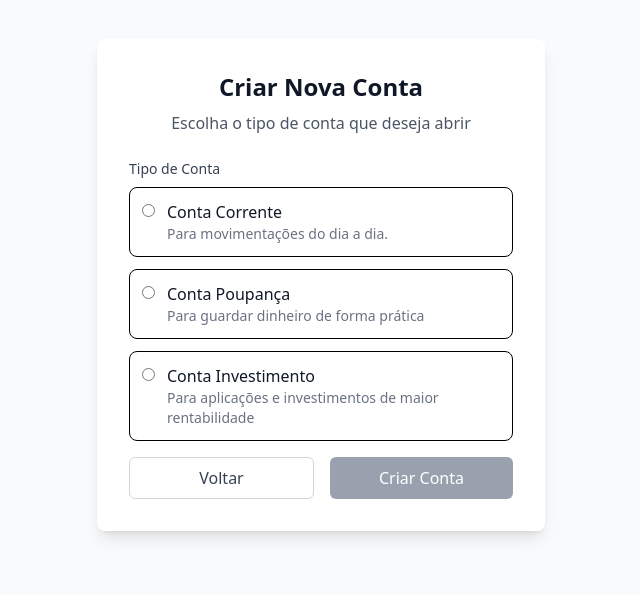
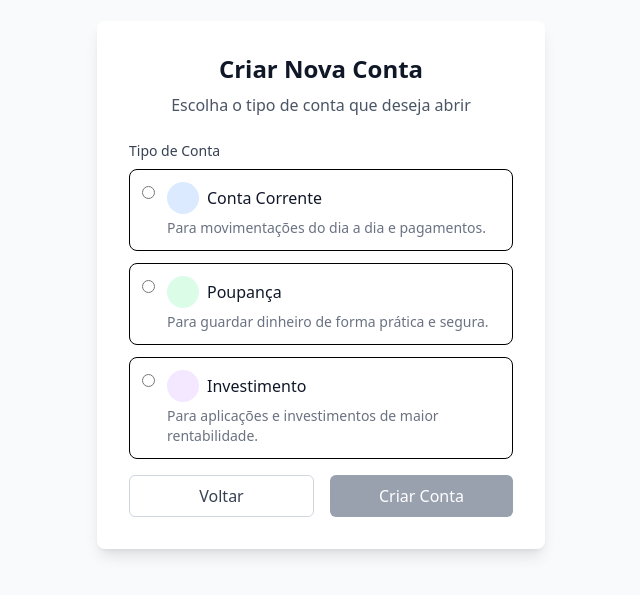
Before and after one commit to stclaire1/hire-wire, a Vue app in the folder front-end/: page /create-account in a window 1280 px wide. Shown: the part 115-710 px from the top of the page, without its empty margins (319-959 px from the left). Built offline with nearby package versions, Linux system fonts and the light colour scheme; sample sign-in values are in the browser's storage; the HTML template or start-up script is replaced by a standard one.

Commit message:
Create new types file and updated CreateAccountView

```diff
--- a/front-end/src/stores/auth.ts
+++ b/front-end/src/stores/auth.ts
@@ -8,8 +8,9 @@ export const useAuthStore = defineStore('auth', () => {
   const error = ref<string | null>(null)
 
   const isAuthenticated = computed(() => !!user.value)
-
-  // initialize user from localStorage
+  /**
+   * initialize user from localStorage
+   */
   const initAuth = () => {
     const storedUser = authService.getStoredUser()
     if (storedUser && authService.isAuthenticated()) {
--- a/front-end/src/types/index.ts
+++ b/front-end/src/types/index.ts
@@ -0,0 +1,45 @@
+export interface Account {
+  id: number
+  user_id: number
+  account_number: string
+  account_type: 'checking' | 'savings' | 'investment'
+  balance: number
+  is_active?: boolean // optional since API might (probably won't) not return this field
+  created_at: string
+  updated_at: string
+}
+
+export interface CreateAccountData {
+  account_type: 'checking' | 'savings' | 'investment'
+}
+
+export interface AccountResponse {
+  success: boolean
+  message: string
+  data?: {
+    account: Account
+  }
+  errors?: Record<string, string | string[]>
+}
+
+export interface AccountsListResponse {
+  success: boolean
+  message: string
+  data?: Account[] | {
+    accounts: Account[]
+  }
+  errors?: Record<string, string | string[]>
+}
+
+// account type label in pt-br
+export const ACCOUNT_TYPE_LABELS: Record<Account['account_type'], string> = {
+  checking: 'Conta Corrente',
+  savings: 'Poupança',
+  investment: 'Investimento'
+}
+
+// Utility type for account validation
+export interface AccountValidation {
+  isValid: boolean
+  errors: Record<string, string>
+}
--- a/front-end/src/views/CreateAccountView.vue
+++ b/front-end/src/views/CreateAccountView.vue
@@ -12,47 +12,42 @@
             Tipo de Conta
           </label>
           <div class="space-y-3">
-            <label class="flex items-start space-x-3 p-3 border rounded-lg hover:bg-gray-50 cursor-pointer">
+            <label
+              v-for="(label, type) in accountTypeOptions"
+              :key="type"
+              class="flex items-start space-x-3 p-3 border rounded-lg hover:bg-gray-50 cursor-pointer transition-colors"
+              :class="{ 'border-blue-500 bg-blue-50': accountType === type }"
+            >
               <input
                 type="radio"
                 v-model="accountType"
-                value="checking"
+                :value="type"
                 class="mt-1 text-blue-600 focus:ring-blue-500"
               >
-              <div>
-                <span class="font-medium text-gray-900">Conta Corrente</span>
-                <p class="text-sm text-gray-500">Para movimentações do dia a dia.</p>
-              </div>
-            </label>
-            <label class="flex items-start space-x-3 p-3 border rounded-lg hover:bg-gray-50 cursor-pointer">
-              <input
-                type="radio"
-                v-model="accountType"
-                value="savings"
-                class="mt-1 text-blue-600 focus:ring-blue-500"
-              >
-              <div>
-                <span class="font-medium text-gray-900">Conta Poupança</span>
-                <p class="text-sm text-gray-500">Para guardar dinheiro de forma prática</p>
-              </div>
-            </label>
-            <label class="flex items-start space-x-3 p-3 border rounded-lg hover:bg-gray-50 cursor-pointer">
-              <input
-                type="radio"
-                v-model="accountType"
-                value="investment"
-                class="mt-1 text-blue-600 focus:ring-blue-500"
-              >
-              <div>
-                <span class="font-medium text-gray-900">Conta Investimento</span>
-                <p class="text-sm text-gray-500">Para aplicações e investimentos de maior rentabilidade</p>
+              <div class="flex-1">
+                <div class="flex items-center space-x-2">
+                  <div :class="getAccountIconClass(type as Account['account_type'])" class="h-8 w-8 rounded-full"></div>
+                  <span class="font-medium text-gray-900">{{ label }}</span>
+                </div>
+                <p class="text-sm text-gray-500 mt-1">{{ getAccountDescription(type as Account['account_type']) }}</p>
               </div>
             </label>
           </div>
         </div>
 
+        <!-- validation errors -->
+        <div v-if="validationErrors.account_type" class="bg-yellow-50 border border-yellow-200 rounded-md p-3">
+          <p class="text-yellow-800 text-sm">{{ validationErrors.account_type }}</p>
+        </div>
+
+        <!-- API errors -->
         <div v-if="error" class="bg-red-50 border border-red-200 rounded-md p-3">
-          <p class="text-red-600 text-sm">{{ error }}</p>
+          <div class="flex">
+            <svg class="h-5 w-5 text-red-400 flex-shrink-0" fill="none" viewBox="0 0 24 24" stroke="currentColor">
+              <path stroke-linecap="round" stroke-linejoin="round" stroke-width="2" d="M12 9v2m0 4h.01m-6.938 4h13.856c1.54 0 2.502-1.667 1.732-2.5L13.732 4c-.77-.833-1.732-.833-2.5 0L3.732 19c-.77.833.192 2.5 1.732 2.5z" />
+            </svg>
+            <p class="text-red-600 text-sm ml-2">{{ error }}</p>
+          </div>
         </div>
 
         <div class="flex space-x-4">
@@ -65,9 +60,10 @@
           </button>
           <button
             type="submit"
-            :disabled="!accountType || loading"
-            class="flex-1 px-4 py-2 bg-blue-600 text-white rounded-md hover:bg-blue-700 disabled:bg-gray-400 disabled:cursor-not-allowed transition-colors"
+            :disabled="!isFormValid || loading"
+            class="flex-1 px-4 py-2 bg-blue-600 text-white rounded-md hover:bg-blue-700 disabled:bg-gray-400 disabled:cursor-not-allowed transition-colors flex items-center justify-center"
           >
+            <div v-if="loading" class="animate-spin rounded-full h-4 w-4 border-b-2 border-white mr-2"></div>
             {{ loading ? 'Criando...' : 'Criar Conta' }}
           </button>
         </div>
@@ -80,11 +76,14 @@
 import { ref, computed } from 'vue'
 import { useRouter } from 'vue-router'
 import { useAccountStore } from '@/stores/account'
+import { validateCreateAccountData } from '@/services/accountUtils'
+import { ACCOUNT_TYPE_LABELS } from '@/types'
+import type { Account, CreateAccountData } from '@/types'
 
 const router = useRouter()
 const accountStore = useAccountStore()
 
-const accountType = ref<'checking' | 'savings' | 'investment' | ''>('')
+const accountType = ref<CreateAccountData['account_type'] | ''>('')
 
 const isSuccessMessage = (message: string | null): boolean => {
   if (!message) return false
@@ -99,12 +98,46 @@ const error = computed(() => {
   return isSuccessMessage(error) ? null : error
 })
 
+// use ACCOUNT_TYPE_LABELS from types
+const accountTypeOptions = computed(() => ACCOUNT_TYPE_LABELS)
+
+// validation using utils function
+const formValidation = computed(() => {
+  if (!accountType.value) {
+    return { isValid: false, errors: {} }
+  }
+  return validateCreateAccountData({ account_type: accountType.value })
+})
+
+const validationErrors = computed(() => formValidation.value.errors)
+const isFormValid = computed(() => formValidation.value.isValid && accountType.value !== '')
+
+const getAccountIconClass = (type: Account['account_type']): string => {
+  const iconClasses = {
+    checking: 'bg-blue-100 text-blue-600',
+    savings: 'bg-green-100 text-green-600',
+    investment: 'bg-purple-100 text-purple-600'
+  }
+  return iconClasses[type]
+}
+
+const getAccountDescription = (type: Account['account_type']): string => {
+  const descriptions = {
+    checking: 'Para movimentações do dia a dia e pagamentos.',
+    savings: 'Para guardar dinheiro de forma prática e segura.',
+    investment: 'Para aplicações e investimentos de maior rentabilidade.'
+  }
+  return descriptions[type]
+}
+
 const handleSubmit = async () => {
-  if (!accountType.value) return
+  if (!isFormValid.value) return
+
   // clear any previous errors
   accountStore.clearError()
+
   const result = await accountStore.createAccount({
-    account_type: accountType.value
+    account_type: accountType.value as CreateAccountData['account_type']
   })
 
   if (result.success) {
@@ -115,7 +148,6 @@ const handleSubmit = async () => {
 
     // redirect to home
     router.push('/home')
-  } else {
   }
 }
 
```
